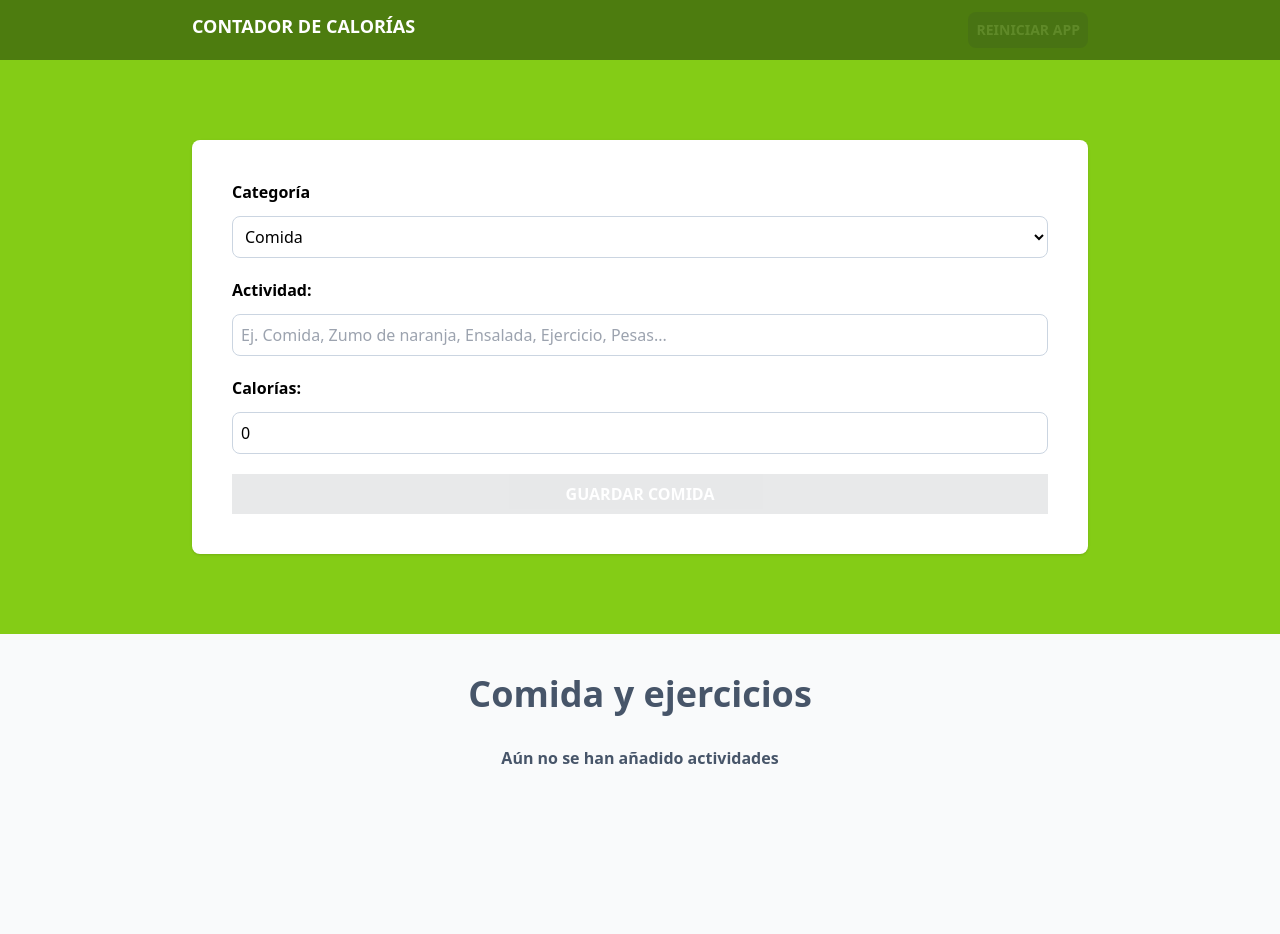
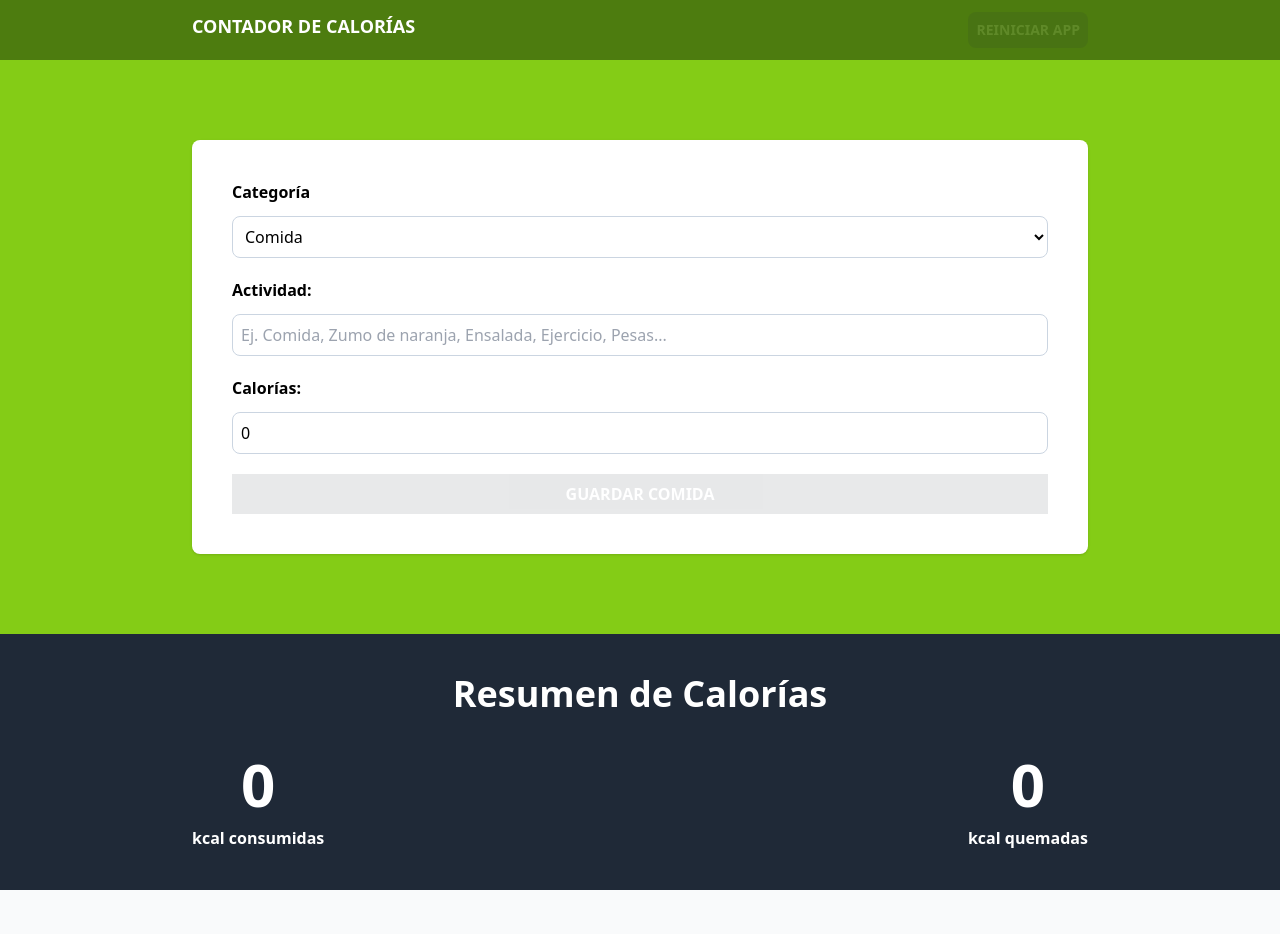
Before and after one commit to lauraherrero/calorie-counter, a React (Vite) app: page / in a window 1280 px wide. Shown: the top 934 px of the page. Before the commit the page ends 810 px from the top, so only its background shows below. Built offline with nearby package versions, Linux system fonts and the light colour scheme.

Commit message:
Add component to show total calories separated of activity category

```diff
--- a/src/App.tsx
+++ b/src/App.tsx
@@ -1,6 +1,7 @@
 /* eslint-disable react-hooks/rules-of-hooks */
 import { useEffect, useMemo, useReducer } from "react"
 import { Form } from "./components/Form"
+import { CalorieTracker } from './components/CalorieTracker';
 import { activityReducer, initialState } from "./reducers/activityReducer";
 import { ActivityList } from "./components/ActivityList";
 
@@ -37,6 +38,11 @@
           />
         </div>
       </section>
+      <section className="bg-gray-800 py-10 text-white">
+        <div className="max-w-4xl mx-auto">
+          <CalorieTracker activities={state.activities} />
+        </div>
+      </section>
       <section className="p-10 mx-auto max-w-4xl">
         <ActivityList dispatch={dispatch} activities={state.activities} />
       </section>
--- /dev/null
+++ b/src/components/CalorieTracker.tsx
@@ -0,0 +1,23 @@
+import { useMemo } from "react";
+import { CalorieTrackerProps } from "../types";
+
+export const CalorieTracker = ({ activities }: CalorieTrackerProps) => {
+  console.log(activities);
+
+  const caloriesConsumed = useMemo(() => activities.reduce((total, activity) => activity.category === 1 ? total + activity.calories : total, 0), [activities]);
+  const caloriesBurned = useMemo(() => activities.reduce((total, activity) => activity.category === 2 ? total + activity.calories : total, 0), [activities])
+
+  return (
+    <>
+      <h2 className="text-4xl font-black text-white text-center">Resumen de Calorías</h2>
+      <div className="flex flex-col items-center md:flex-row md:justify-between gap-5 mt-10">
+        <p className="text-white font-bold rounded-full grid grid-cols-1 gap-3 text-center">
+          <span className="font-black text-6xl text-orange">{caloriesConsumed}</span> kcal consumidas
+        </p>
+        <p className="text-white font-bold rounded-full grid grid-cols-1 gap-3 text-center">
+          <span className="font-black text-6xl text-orange">{caloriesBurned}</span> kcal quemadas
+        </p>
+      </div>
+    </>
+  )
+}
--- a/src/types/index.ts
+++ b/src/types/index.ts
@@ -27,3 +27,7 @@
   activities: Activity[],
   dispatch: React.Dispatch<ActivityActions>
 }
+
+export type CalorieTrackerProps = {
+  activities: Activity[]
+}
```
